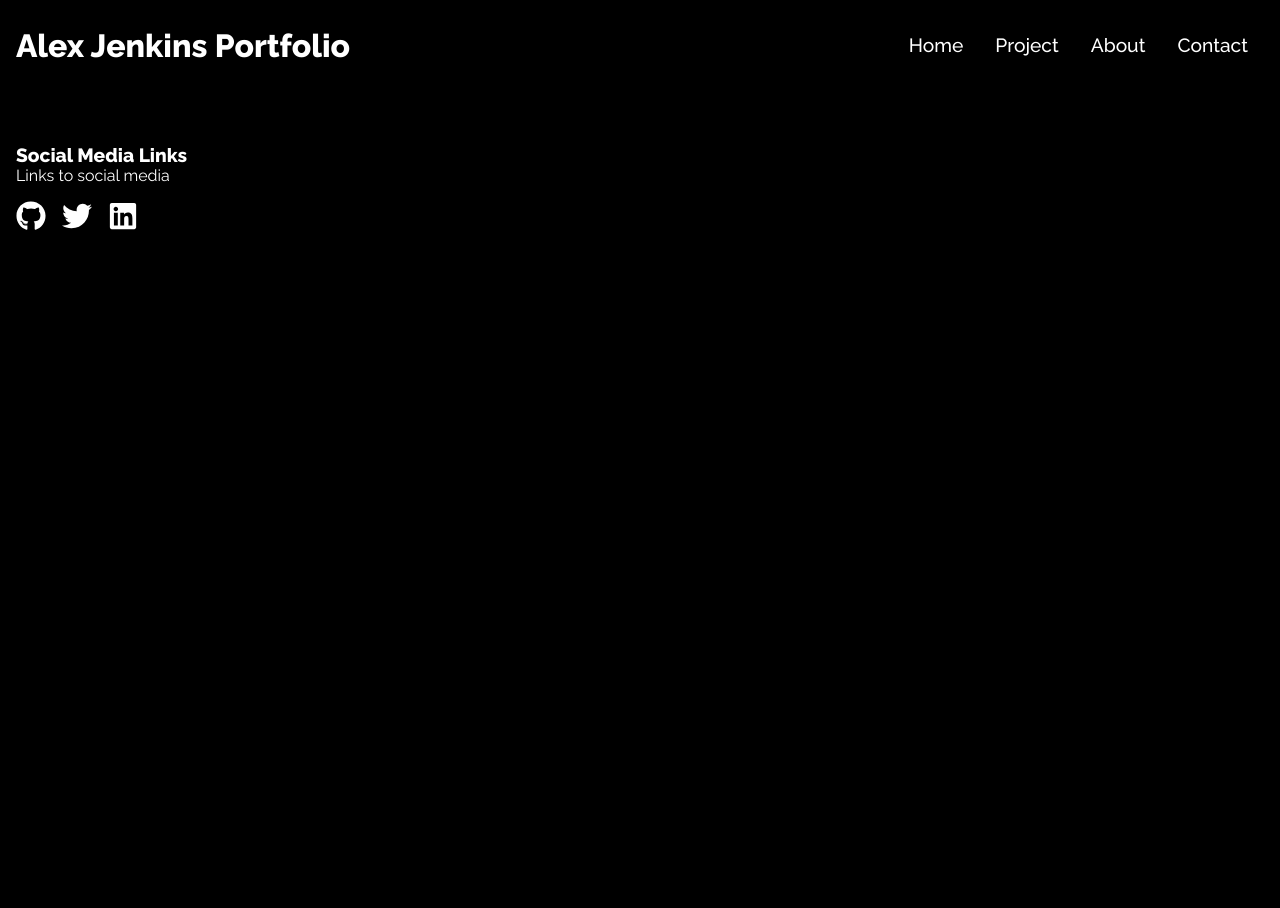
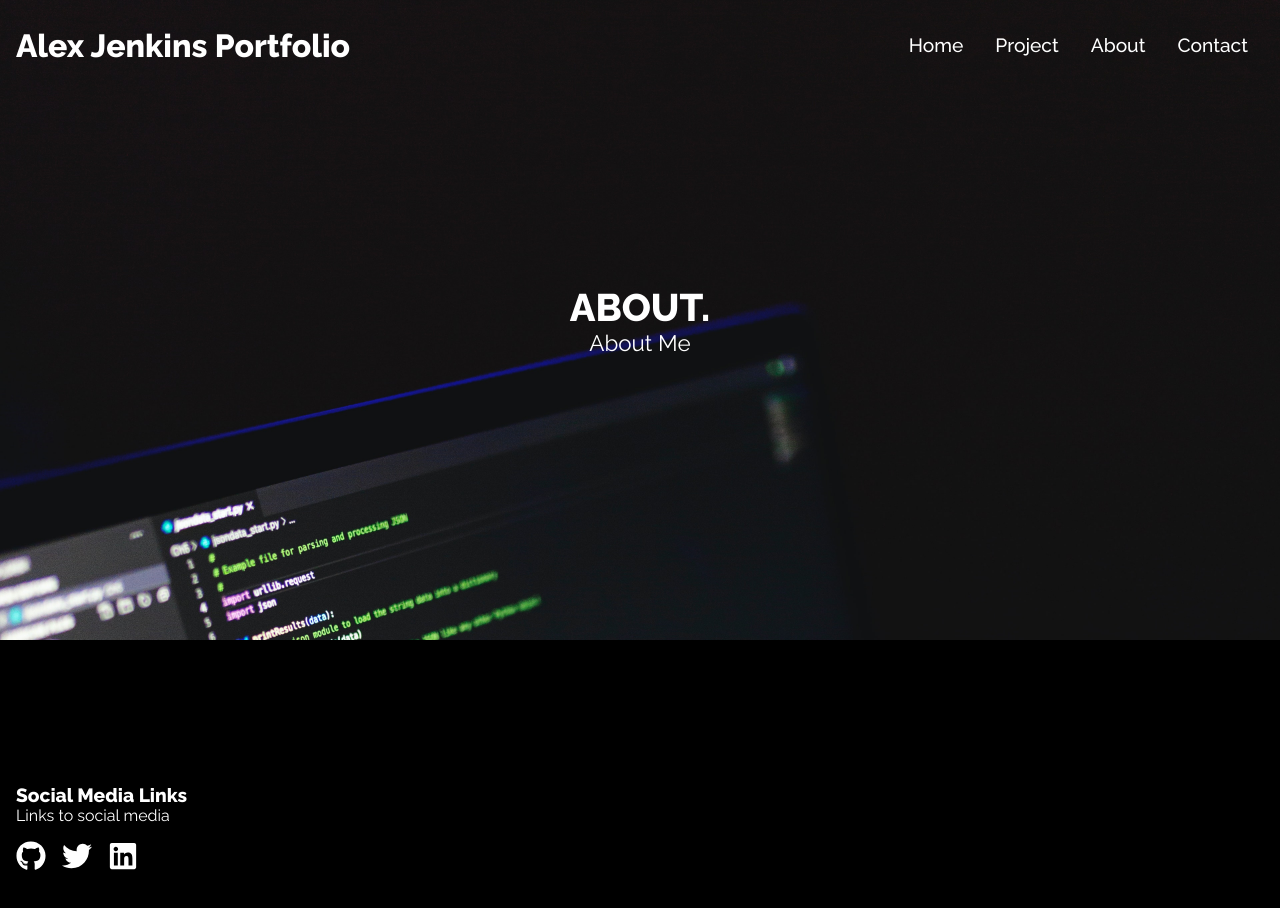
Before and after one commit to ajenkinsynwa/React-Portfolio, a React (Create React App) app: page /about in a window 1280 px wide. Shown: the top 908 px of the page. Before the commit the page ends 800 px from the top, so only its background shows below. Built offline with nearby package versions, Linux system fonts and the light colour scheme.

Commit message:
added ProjectCard for Projects

```diff
--- a/src/App.js
+++ b/src/App.js
@@ -3,7 +3,7 @@ import "./index.css";
 import Home from "./routes/Home";
 import About from "./routes/About";
 import Project from "./routes/Project";
-import Contact from "./routes/Home";
+import Contact from "./routes/Contact";
 
 import { Route, Routes} from "react-router-dom"
 
--- a/src/routes/About.js
+++ b/src/routes/About.js
@@ -1,11 +1,13 @@
 import React from 'react'
 import Navbar from "../components/Navbar";
 import Footer from "../components/Footer";
+import HeroImg2 from '../components/heroImg2';
 
 function About() {
   return (
     <div>
       <Navbar />
+      <HeroImg2 heading="ABOUT." text="About Me"/>
       <Footer />
     </div>
   )
--- a/src/routes/Contact.js
+++ b/src/routes/Contact.js
@@ -1,14 +1,16 @@
 import React from 'react'
 import Navbar from "../components/Navbar";
 import Footer from "../components/Footer";
+import HeroImg2 from "../components/heroImg2";
 
 const Contact = () => {
   return (
    <div>
     <Navbar />
+    <HeroImg2 heading="Contact." text="Contact Me" />
     <Footer />
    </div>
   )
 }
 
-export default Contact
+export default Contact;
```
Also changed, not shown: src/components/ProjectsCard.js (added, +11 -0 lines), src/components/ProjectsCard.css (added).
